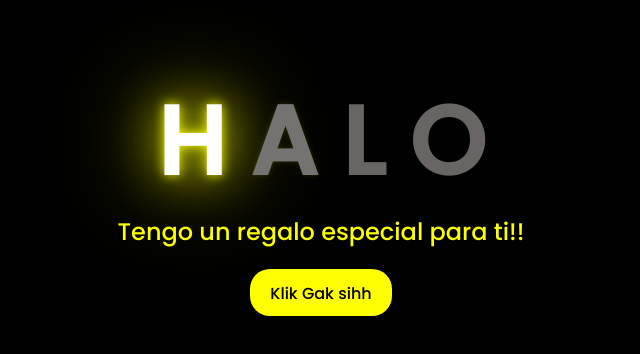
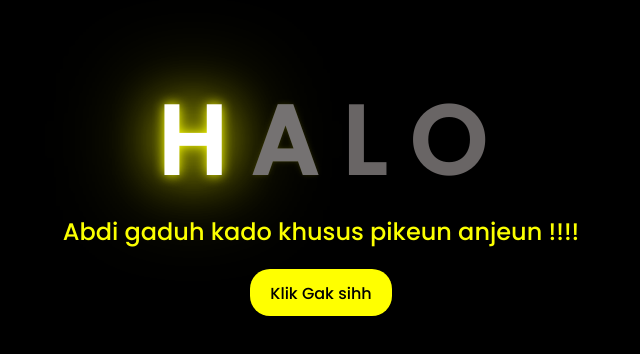
Before and after one commit to mrsyahyaa/Flower, a plain HTML site: page index.html in a window 1280 px wide. Shown: the part 216-570 px from the top of the page, without its empty margins (327-967 px from the left). Drawn offline with Linux system fonts and the light colour scheme.

Commit message:
Add files via upload

```diff
--- a/index.html
+++ b/index.html
@@ -9,6 +9,7 @@
     <title>FLORES</title>
 </head>
 <body>
+    <source src="img/Floricienta.mp3" type="audio/mpeg">
     <div class="greetings">
 
         <span>H</span>
@@ -24,7 +25,7 @@
         <span></span>
     </div>
     <div class="description">
-        <span>Tengo un regalo especial para ti!!</span>
+        <span>Abdi gaduh kado khusus pikeun anjeun !!!!</span>
     </div>
     <div class="button">
         <button>
```
